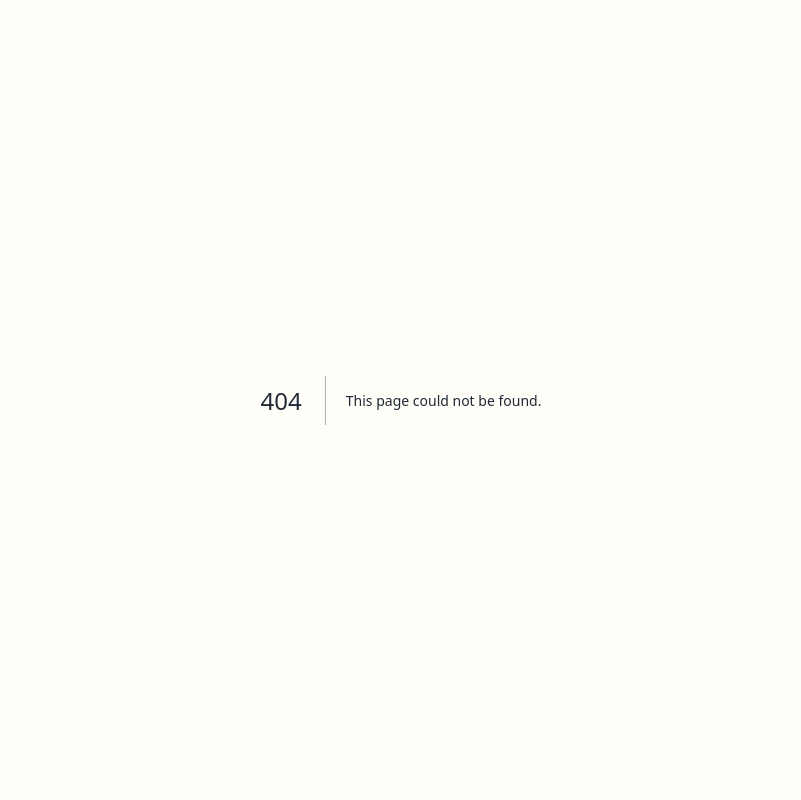
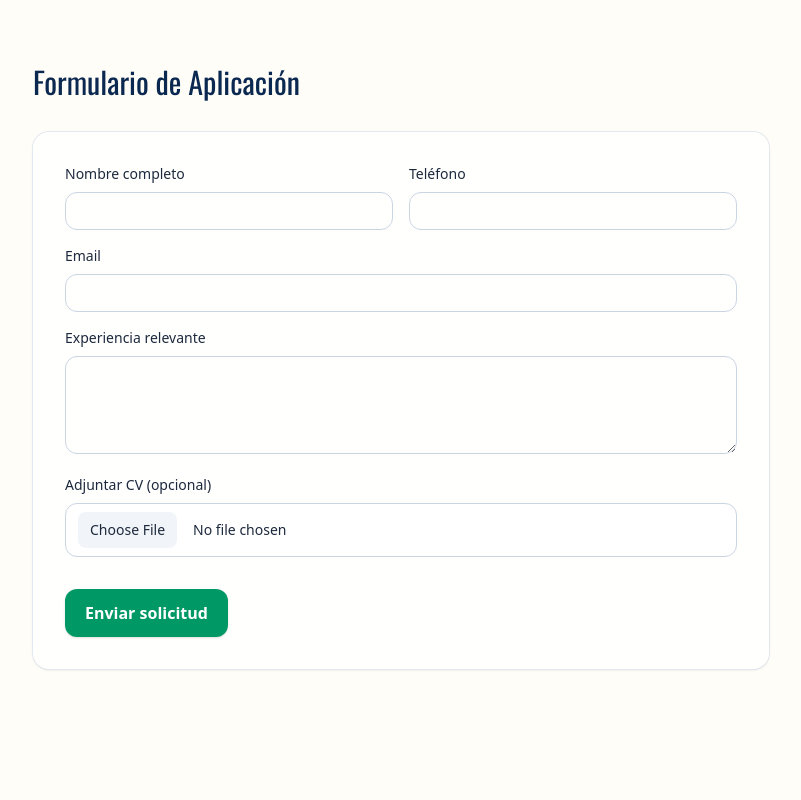
Before and after one commit to resp23f/impress-cleaning-site, a Next.js app: page /aplicar/formulario in a window 1280 px wide. Before the commit this address had no page. Shown: the top 800 px of the page, without its empty margins (239-1040 px from the left). Built offline with nearby package versions, Linux system fonts and the light colour scheme.

Commit message:
Remove old page-level footer; use global Footer component

```diff
--- /dev/null
+++ b/src/app/aplicar/formulario/page.jsx
@@ -0,0 +1,79 @@
+// src/app/aplicar/formulario/page.jsx
+export const metadata = {
+  title: "Formulario de Aplicación — Impress Cleaning Services",
+};
+
+export default function Page() {
+  return (
+    <div className="mx-auto max-w-3xl px-4 py-16">
+      <h1 className="font-brand text-3xl text-[#0B2850] mb-8">
+        Formulario de Aplicación
+      </h1>
+
+      <form
+        action="https://formspree.io/f/your-impress-endpoint" // ⟵ replace with your Formspree endpoint
+        method="POST"
+        encType="multipart/form-data"
+        className="grid grid-cols-1 md:grid-cols-2 gap-4 bg-white/80 ring-1 ring-slate-200 rounded-2xl shadow-sm p-6 md:p-8"
+      >
+        <label className="block text-sm font-medium text-slate-800">
+          Nombre completo
+          <input
+            type="text"
+            name="nombre"
+            required
+            className="mt-2 w-full rounded-xl border border-slate-300 px-3 py-2 text-sm text-slate-800 focus:ring-2 focus:ring-emerald-600"
+          />
+        </label>
+
+        <label className="block text-sm font-medium text-slate-800">
+          Teléfono
+          <input
+            type="tel"
+            name="telefono"
+            required
+            className="mt-2 w-full rounded-xl border border-slate-300 px-3 py-2 text-sm text-slate-800 focus:ring-2 focus:ring-emerald-600"
+          />
+        </label>
+
+        <label className="md:col-span-2 block text-sm font-medium text-slate-800">
+          Email
+          <input
+            type="email"
+            name="email"
+            required
+            className="mt-2 w-full rounded-xl border border-slate-300 px-3 py-2 text-sm text-slate-800 focus:ring-2 focus:ring-emerald-600"
+          />
+        </label>
+
+        <label className="md:col-span-2 block text-sm font-medium text-slate-800">
+          Experiencia relevante
+          <textarea
+            name="experiencia"
+            rows="4"
+            className="mt-2 w-full rounded-xl border border-slate-300 px-3 py-2 text-sm text-slate-800 focus:ring-2 focus:ring-emerald-600"
+          />
+        </label>
+
+        <label className="md:col-span-2 block text-sm font-medium text-slate-800">
+          Adjuntar CV (opcional)
+          <input
+            type="file"
+            name="cv"
+            accept=".pdf,.doc,.docx,.png,.jpg"
+            className="mt-2 block w-full rounded-xl border border-slate-300 bg-white px-3 py-2 text-sm text-slate-800 file:mr-4 file:rounded-lg file:border-0 file:bg-slate-100 file:px-3 file:py-2"
+          />
+        </label>
+
+        <div className="md:col-span-2">
+          <button
+            type="submit"
+            className="mt-4 inline-flex items-center justify-center rounded-xl bg-emerald-600 px-5 py-3 font-semibold text-white shadow hover:bg-emerald-700 transition"
+          >
+            Enviar solicitud
+          </button>
+        </div>
+      </form>
+    </div>
+  );
+}
--- a/src/app/aplicar/trabajos/[slug]/page.jsx
+++ b/src/app/aplicar/trabajos/[slug]/page.jsx
@@ -83,7 +83,9 @@ export default function Page({ params }) {
 <header className="rounded-2xl bg-white/80 ring-1 ring-slate-200 shadow-sm p-6 md:p-8 mb-8">
   <div className="flex flex-col md:flex-row md:items-center md:justify-between gap-4">
     <div>
-            <h1 className="font-brand text-3xl md:text-4xl text-[#0B2850]">{t.titulo}</h1>
+      <h1 className="font-brand text-3xl md:text-4xl text-[#0B2850]">
+        {t.titulo}
+      </h1>
       <p className="mt-2 text-slate-700">{t.ciudad}</p>
       <div className="mt-3 flex flex-wrap gap-2">
         <Chip>{t.tipo}</Chip>
@@ -91,14 +93,13 @@ export default function Page({ params }) {
       </div>
       <p className="mt-4 max-w-2xl text-slate-700">{t.resumen}</p>
     </div>
-          <a href="#form" className="shrink-0 inline-flex items-center justify-center rounded-xl bg-emerald-600 px-5 py-3 font-semibold text-white hover:bg-emerald-700 transition">
-            Aplicar Ahora →
-          </a>
   </div>
 </header>
 
       {/* Details */}
-      <section className="grid grid-cols-1 lg:grid-cols-3 gap-8">
+      <section
+      id="form"
+      className="grid grid-cols-1 lg:grid-cols-3 gap-8">
         <div className="lg:col-span-2 space-y-8">
           <Card title="Responsabilidades"><List items={t.responsabilidades} /></Card>
           <Card title="Requisitos"><List items={t.requisitos} /></Card>
@@ -111,51 +112,17 @@ export default function Page({ params }) {
           <div className="rounded-2xl bg-white/80 ring-1 ring-slate-200 shadow-sm p-6 sticky top-6">
             <h3 className="font-semibold text-slate-900 text-lg">¿Listo para aplicar?</h3>
             <p className="mt-2 text-slate-700">Completa el formulario y te contactamos.</p>
-            <a href="#form" className="mt-4 inline-flex w-full justify-center rounded-xl bg-emerald-600 px-4 py-2.5 font-semibold text-white">Aplicar Ahora</a>
+<a
+  href="/aplicar/formulario"
+  target="_blank"
+  rel="noopener noreferrer"
+  className="mt-4 inline-flex w-full items-center justify-center rounded-xl bg-emerald-600 px-4 py-2.5 font-semibold text-white hover:bg-emerald-700 transition"
+>
+  Aplicar Ahora
+</a>
+
 </div>
         </aside>
-      </section>
-
-      {/* Formulario: simple POST a Formspree */}
-      <section id="form" className="mt-16">
-        <div className="rounded-2xl bg-white/80 ring-1 ring-slate-200 shadow-sm p-6 md:p-8">
-          <h2 className="font-brand text-2xl text-[#0B2850]">Aplicación — {t.titulo}</h2>
-          <form
-            action="https://formspree.io/f/your-impress-endpoint"  // ⟵ reemplaza con tu endpoint real
-            method="POST"
-            encType="multipart/form-data"
-            className="mt-6 grid grid-cols-1 md:grid-cols-2 gap-4"
-          >
-            <input type="hidden" name="puesto" value={t.titulo} />
-            <Field label="Nombre completo" name="nombre" required />
-            <Field label="Teléfono" name="telefono" type="tel" required />
-            <Field label="Email" name="email" type="email" required />
-            <div className="md:col-span-2">
-              <label className="block text-sm font-medium text-slate-800">¿Tienes licencia de conducir y transporte confiable?</label>
-              <div className="mt-2 flex gap-4">
-                <label className="inline-flex items-center gap-2 text-slate-700">
-                  <input type="radio" name="licencia_transporte" value="Sí" required className="accent-emerald-600" /><span>Sí</span>
-                </label>
-                <label className="inline-flex items-center gap-2 text-slate-700">
-                  <input type="radio" name="licencia_transporte" value="No" className="accent-emerald-600" /><span>No</span>
-                </label>
-              </div>
-            </div>
-            <Field label="Disponibilidad (días/horas)" name="disponibilidad" className="md:col-span-2" placeholder="Ej. L–V, 8am–5pm" />
-            <Field label="Experiencia relevante" name="experiencia" className="md:col-span-2" placeholder="Meses/años, empresas, funciones" />
-            <Field label="Mensaje" name="mensaje" as="textarea" rows={4} className="md:col-span-2" />
-            <div className="md:col-span-2">
-              <label className="block text-sm font-medium text-slate-800">Adjuntar CV (opcional)</label>
-              <input type="file" name="cv" accept=".pdf,.doc,.docx,.png,.jpg"
-                     className="mt-2 block w-full rounded-xl border border-slate-300 bg-white px-3 py-2 text-sm text-slate-800 file:mr-4 file:rounded-lg file:border-0 file:bg-slate-100 file:px-3 file:py-2" />
-            </div>
-            <div className="md:col-span-2">
-              <button type="submit" className="inline-flex items-center justify-center rounded-xl bg-emerald-600 px-5 py-3 font-semibold text-white shadow hover:bg-emerald-700">
-                Enviar solicitud
-              </button>
-            </div>
-          </form>
-        </div>
       </section>
     </div>
   );
```
Lines whose indentation alone changed are shown as unchanged.
